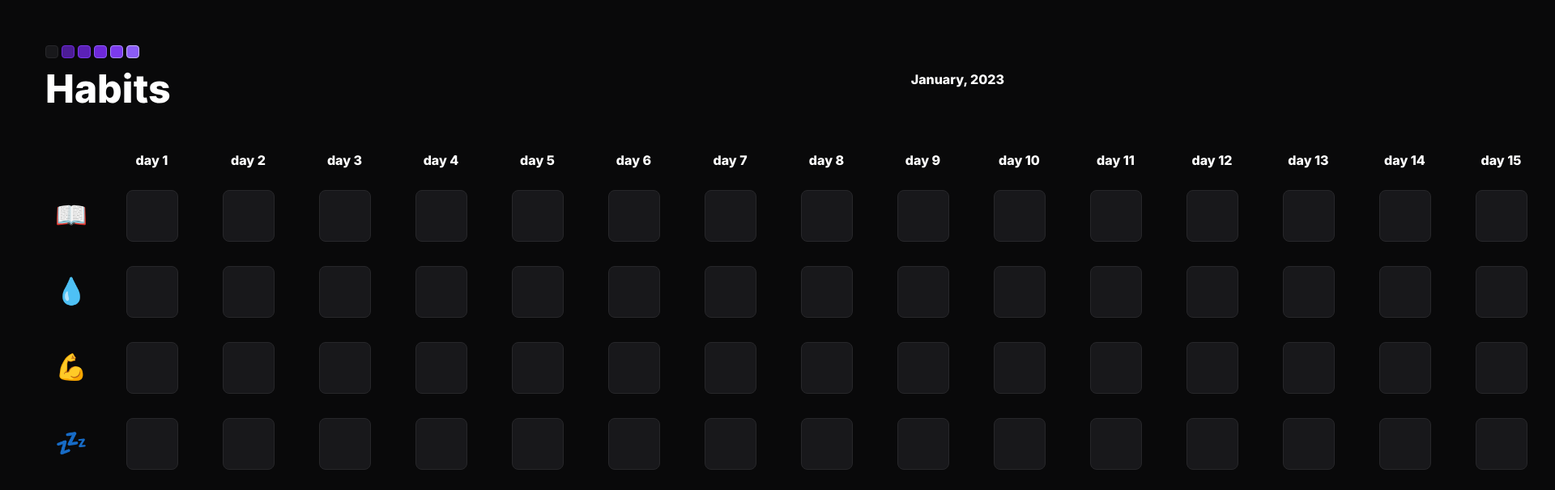
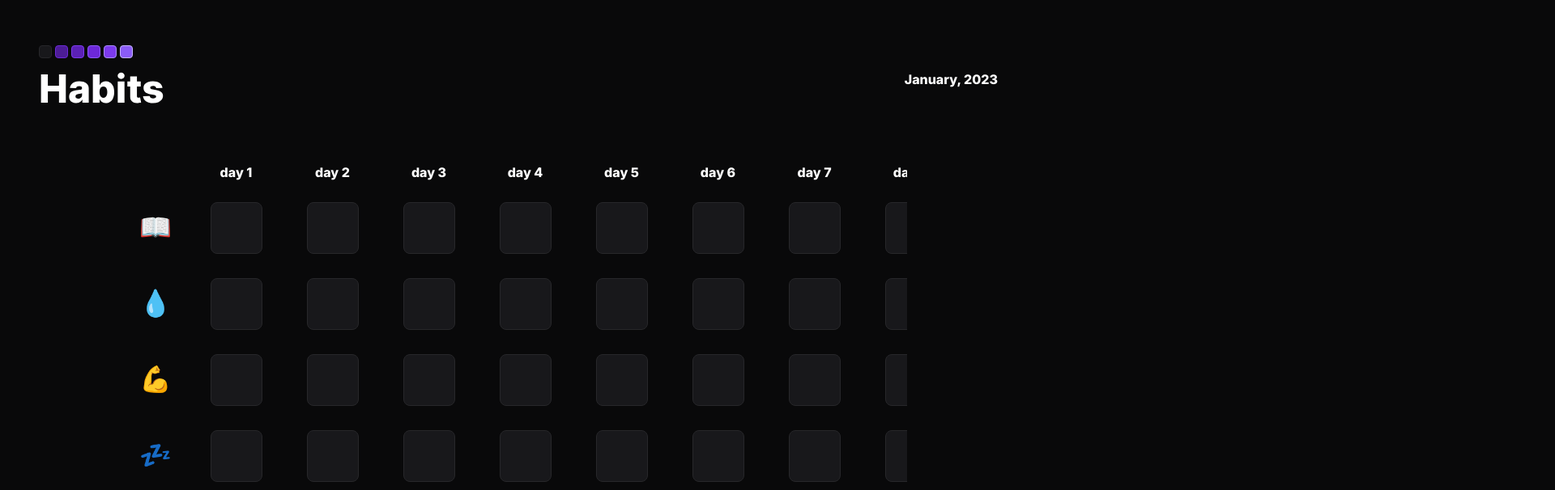
Before and after one commit to nicolasscarvalho/Habit-Tracker, a plain HTML site: page index.html in a window 1280 px wide. Shown: the top 606 px of the page at 81% size, 1920 px wide, since content can reach past the window. Drawn offline with Linux system fonts and the light colour scheme.

Commit message:
personalizando a scroll bar

```diff
--- a/index.css
+++ b/index.css
@@ -10,6 +10,9 @@
 body {
     background-color: #09090A;
     height: fit-content;
+
+    display: flex;
+    justify-content: center;
 }
 
 
@@ -71,7 +74,20 @@ input[type=checkbox]:hover {
     display: flex;
     gap: 48px;
 
+    padding: 15px 0px;
     margin-left: 32px;
+
+    width: 864px;
+    overflow-x: auto;
+}
+
+::-webkit-scrollbar {
+    background-color: #18181B;
+}
+
+::-webkit-scrollbar-thumb {
+    background-color: #8B5CF6;
+    border-radius: 20px;
 }
 
 .day {
@@ -90,7 +106,7 @@ input[type=checkbox]:hover {
     flex-direction: column;
     gap: 30px;
 
-    margin-top: 45px;
+    margin-top: 60px;
 }
 
 .habits {
```
Also changed, not shown: 1 other file.
